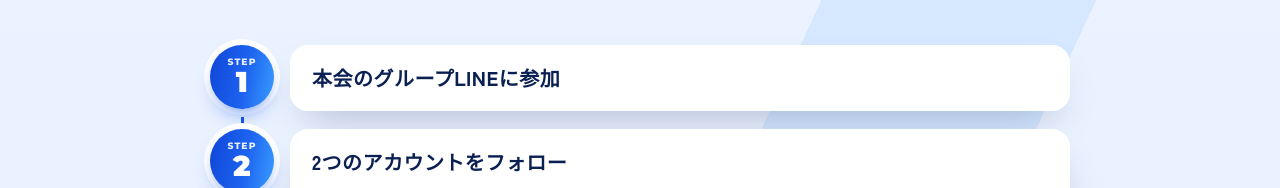
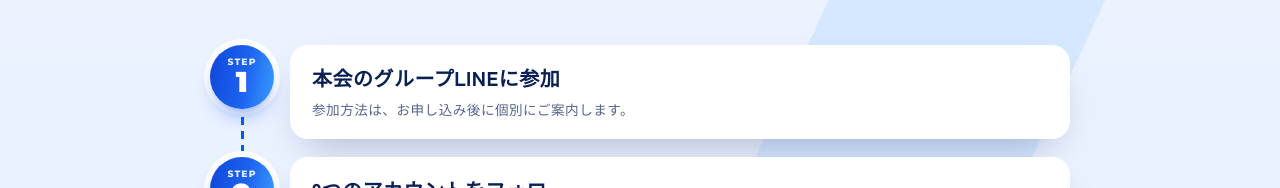
Before and after one commit to playmark0227-svg/insup-LP, a plain HTML site: page index.html in a window 1280 px wide. Shown: the part 2089-2277 px from the top of the page. Drawn offline with Linux system fonts and the light colour scheme.

Commit message:
Note that group LINE details are sent after applying
Co-Authored-By: Claude Opus 5.5 <noreply@anthropic.com>
Claude-Session: https://claude.ai/code/session_017DTBdsTqSJa3ymbn9JAgUP

```diff
--- a/assets/css/style.css
+++ b/assets/css/style.css
@@ -1069,6 +1069,7 @@ main section[id] { scroll-margin-top: calc(var(--header-h) - 1px); }
 }
 .step__title { font-size: clamp(1.02rem, 3.8vw, 1.25rem); font-weight: 900; color: var(--navy); line-height: 1.5; }
 
+.step__note { margin-top: 6px; font-size: .85rem; color: var(--muted); line-height: 1.6; }
 .ig-list { display: flex; flex-wrap: wrap; gap: 10px; margin-top: 14px; }
 .ig-btn {
   display: inline-flex; align-items: center; gap: .5em;
--- a/index.html
+++ b/index.html
@@ -221,6 +221,7 @@
             <span class="step__no"><small>STEP</small>1</span>
             <div class="step__body">
               <h3 class="step__title">本会のグループLINEに参加</h3>
+              <p class="step__note">参加方法は、お申し込み後に個別にご案内します。</p>
             </div>
           </li>
           <li class="step reveal" style="--d:.1s">
```
